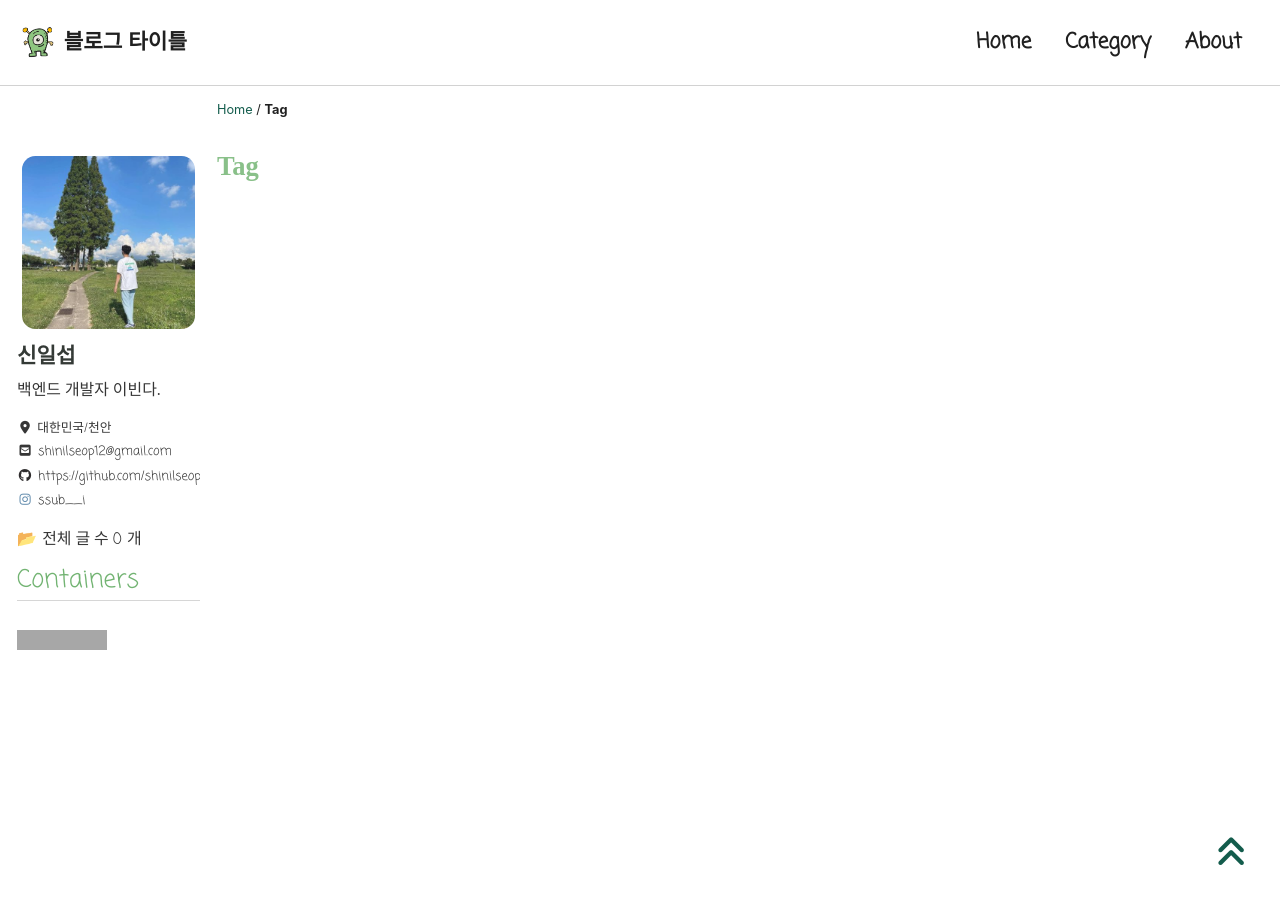
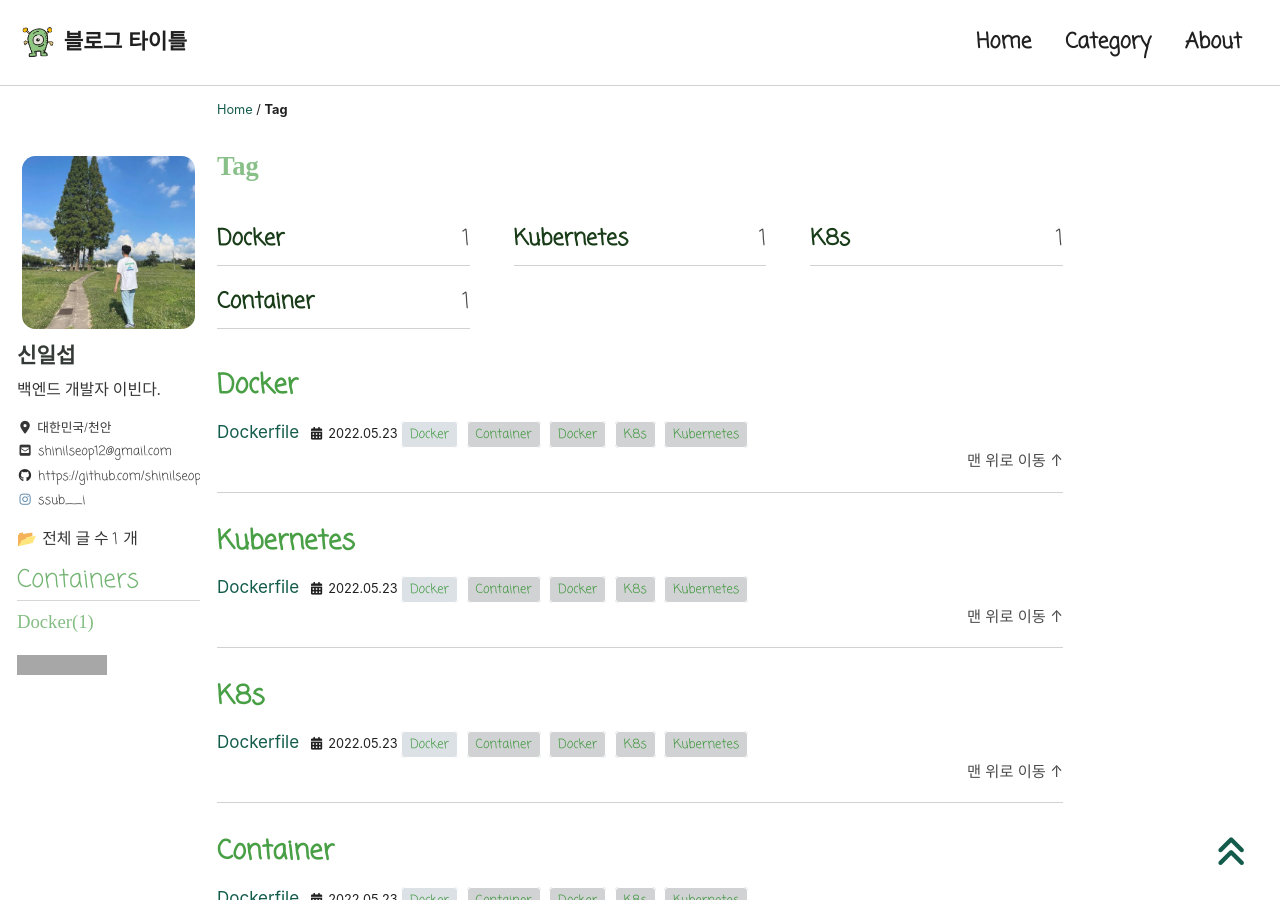
Before and after one commit to shinilseop/shinilseop.github.io, a Jekyll site: the page built from _pages/tags-archive.md, in a window 1280 px wide and 900 px high. Built offline with Jekyll 4.4.1, drawn with Linux system fonts in a browser that asks for light colours; cached includes are drawn as plain includes; nearby versions of some CDN libraries; some web fonts are replaced; some of the changed text lies outside the part shown; grey boxes are pictures that could not be loaded.

Commit message:
post filename update

```diff
--- a/_posts/Containers/Docker File.md
+++ b/_posts/Containers/2022-05-23-Dockerfile.md
@@ -1,6 +1,6 @@
 ---
-title:  "Docker File"
-excerpt: "Docker file study"
+title:  "Dockerfile"
+excerpt: "Dockerfile study"
 
 categories:
   - Docker
```
